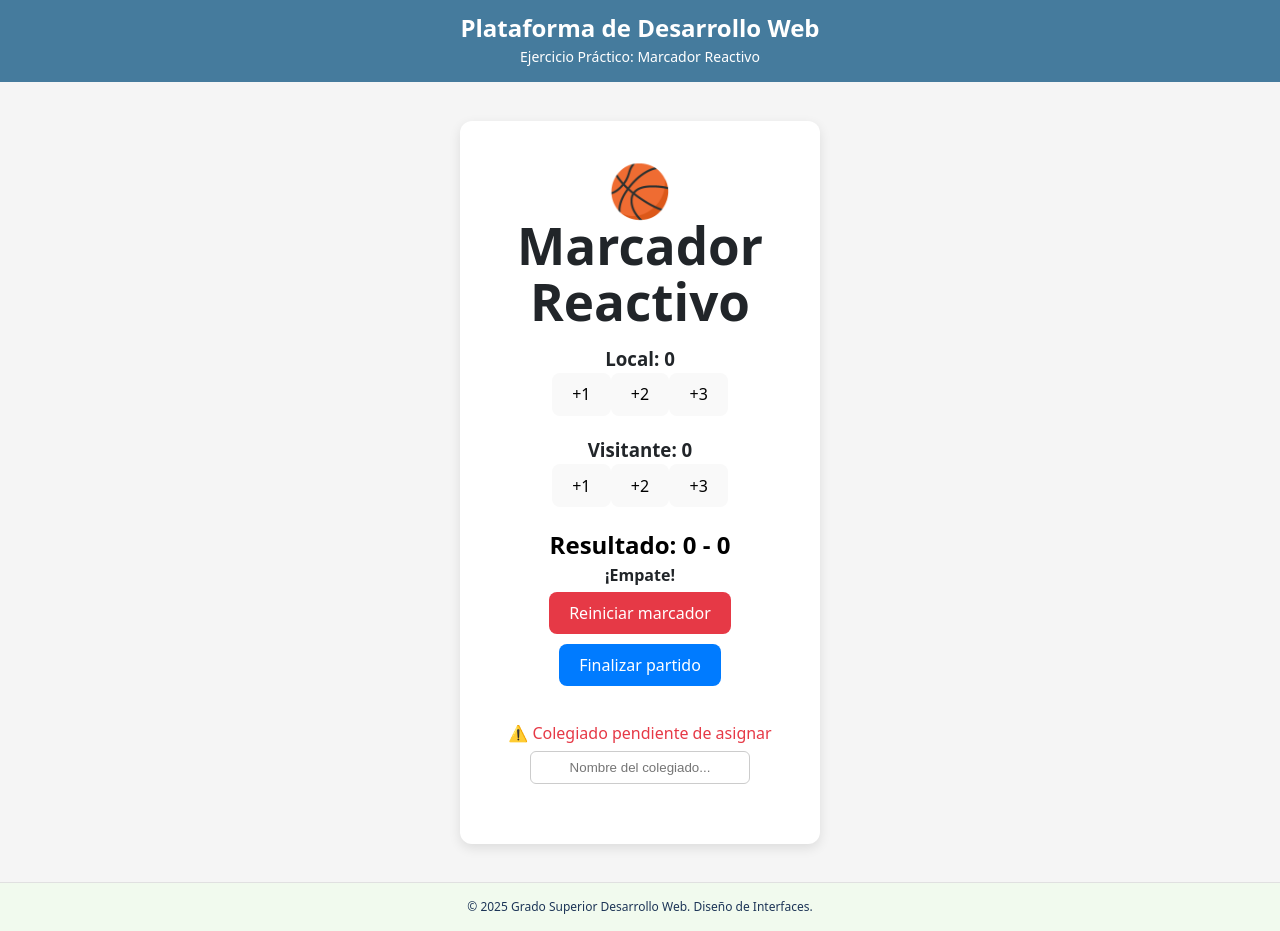
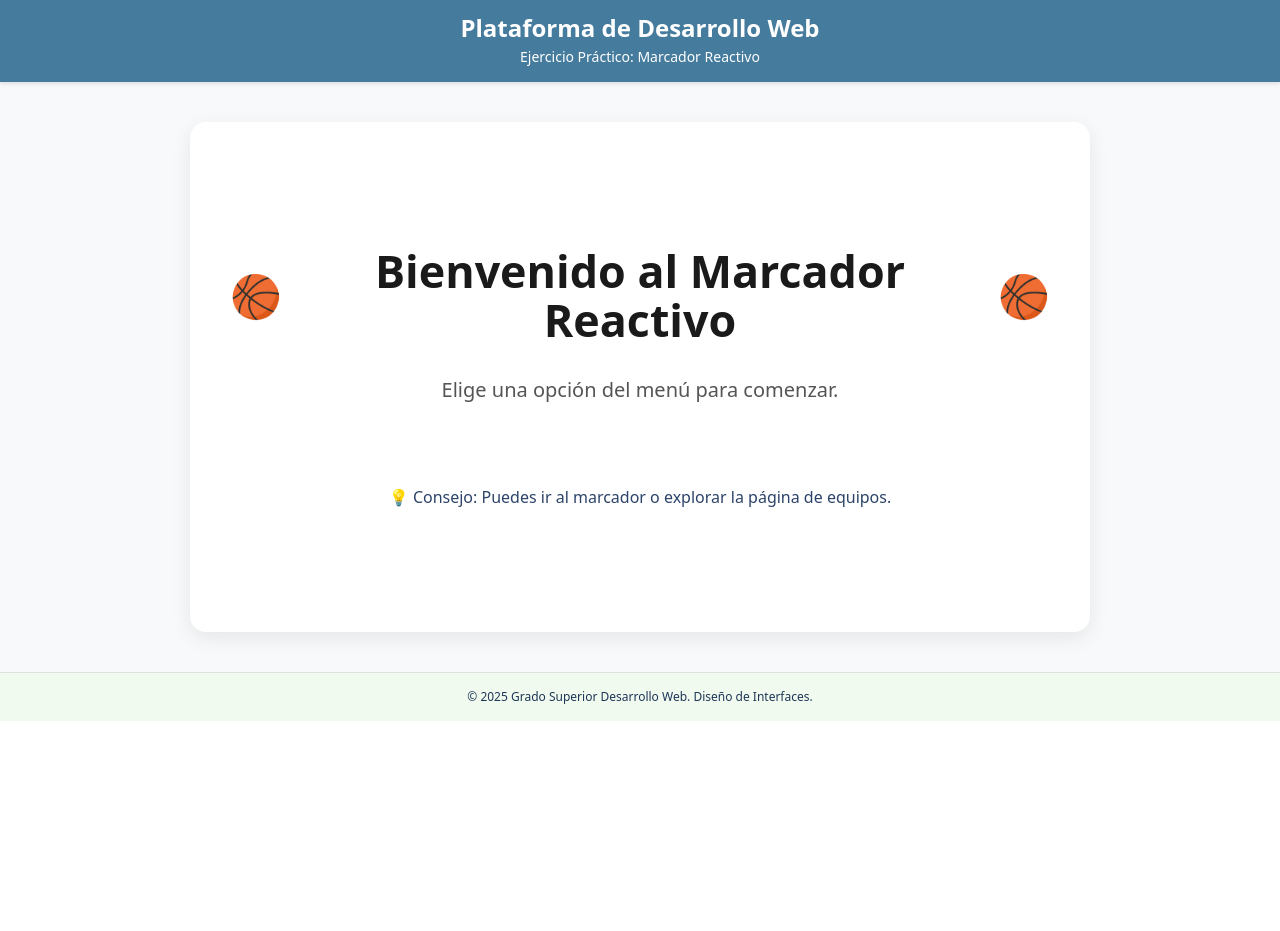
Before and after one commit to raulpra/DI, a React (Vite) app: page / in a window 1280 px wide. After the commit the page ends 800 px from the top, so only its background shows below. Built offline with nearby package versions, Linux system fonts and the light colour scheme.

Commit message:
Añadidas rutas en home y marcador

```diff
--- a/src/App.tsx
+++ b/src/App.tsx
@@ -1,15 +1,20 @@
+import { BrowserRouter, Routes, Route } from "react-router-dom";
 import Footer from "./components/Footer";
 import Header from "./components/Header";
-import ScoreboardPage from "./pages/ScoreboardPage";
+import Home from "./pages/HomePage";
+import Scoreboard from "./pages/ScoreboardPage";
 
-function App() {
+export default function App() {
   return (
     <>
       <Header />
-      <ScoreboardPage />
+      <BrowserRouter>
+        <Routes>
+          <Route path="/" element={<Home />} />
+          <Route path="/score" element={<Scoreboard />} />
+        </Routes>
+      </BrowserRouter>
       <Footer />
     </>
   );
 }
-
-export default App;
--- /dev/null
+++ b/src/pages/HomePage.tsx
@@ -0,0 +1,57 @@
+export default function Home() {
+  return (
+    <div
+      style={{
+        maxWidth: "900px",
+        height: "calc(100vh - 290px)",
+        margin: "40px auto",
+        padding: "40px",
+        background: "white",
+        borderRadius: "16px",
+        boxShadow: "0 6px 20px rgba(0,0,0,0.08)",
+        textAlign: "center",
+        fontFamily: "system-ui, sans-serif",
+        display: "flex",
+        flexDirection: "column",
+        justifyContent: "center"
+      }}
+    >
+      <h1
+        style={{
+          fontSize: "2.8rem",
+          marginBottom: "30px",
+          display: "flex",
+          alignItems: "center",
+          justifyContent: "center",
+          gap: "12px",
+          color: "#1a1a1a",
+        }}
+      >
+        <span style={{ fontSize: "2.6rem" }}>🏀</span>
+        Bienvenido al Marcador Reactivo{" "}
+        <span style={{ fontSize: "2.6rem" }}>🏀</span>
+      </h1>
+
+      <p
+        style={{
+          fontSize: "1.25rem",
+          color: "#555",
+          marginBottom: "60px",
+        }}
+      >
+        Elige una opción del menú para comenzar.
+      </p>
+
+      <div
+        style={{
+          marginTop: "20px",
+          fontSize: "1rem",
+          color: "#2c4469",
+          fontWeight: "500",
+        }}
+      >
+        💡 Consejo: Puedes ir al marcador o explorar la página de equipos.
+      </div>
+    </div>
+  );
+}
```
